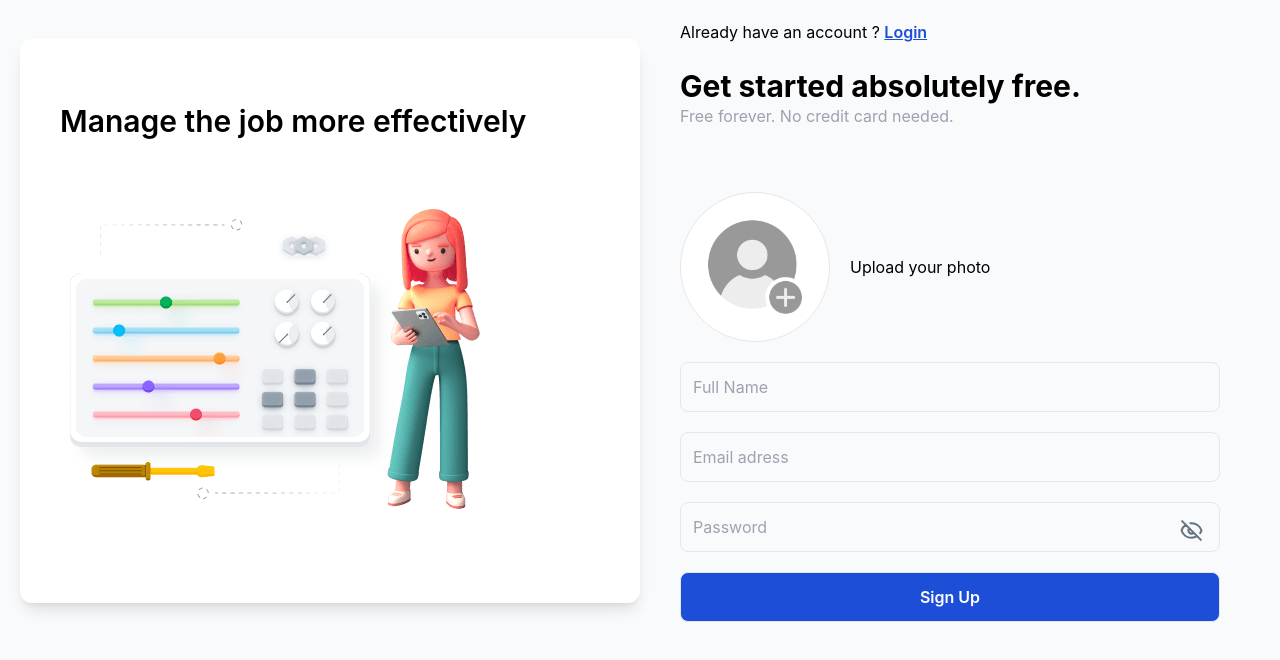
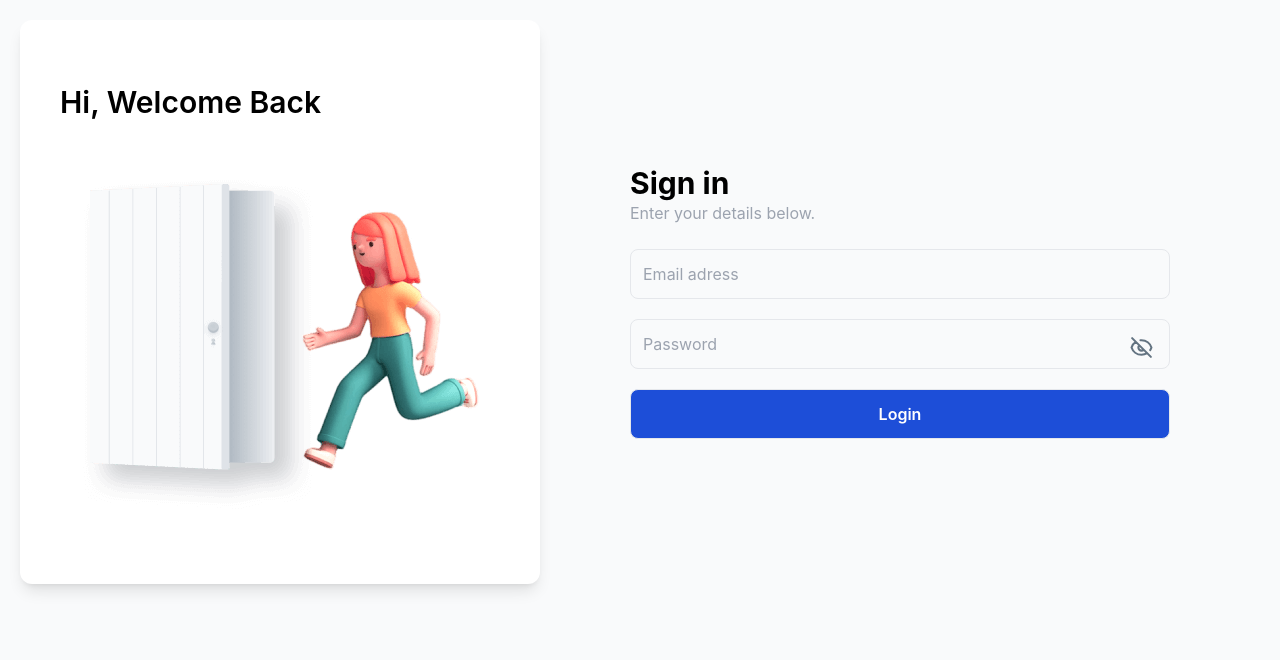
Before and after one commit to SaifeddineCode/react_dashboard_supabase, a React (Create React App) app: page /blog in a window 1280 px wide. Shown: the top 660 px of the page. Built offline with nearby package versions, Linux system fonts and the light colour scheme.

Commit message:
remove temporary new users from signing up

```diff
--- a/src/pages/Authentication/Authentication.jsx
+++ b/src/pages/Authentication/Authentication.jsx
@@ -5,7 +5,7 @@ import { useLocation } from 'react-router-dom'
 
 const Authentication = ({setToken}) => {
 
-    const [currentSession,setCurrentSession] = useState("register")
+    const [currentSession,setCurrentSession] = useState("login")
 
     // const {pathname} = useLocation()
 
--- a/src/pages/Login.jsx
+++ b/src/pages/Login.jsx
@@ -63,14 +63,14 @@ const Login = ({setToken,setCurrentSession}) => {
             <img  src={login} alt='loginImage' />
         </div>
         <div className='flex gap-6 flex-col sm:px-10  w-full md:w-1/2'>
-            <div>
+            {/* <div>
                 <span>Don’t have an account? </span>
                 <Link
                 className=' underline text-blue-700 font-semibold'
                 to={"/register"}
                 onClick={()=>setCurrentSession("register")}
                 > Get Started </Link>
-            </div>
+            </div> */}
             <div>
                 <h1 className='text-3xl font-bold' >Sign in</h1>
                 <p className='text-gray-400' >Enter your details below. </p>
```
